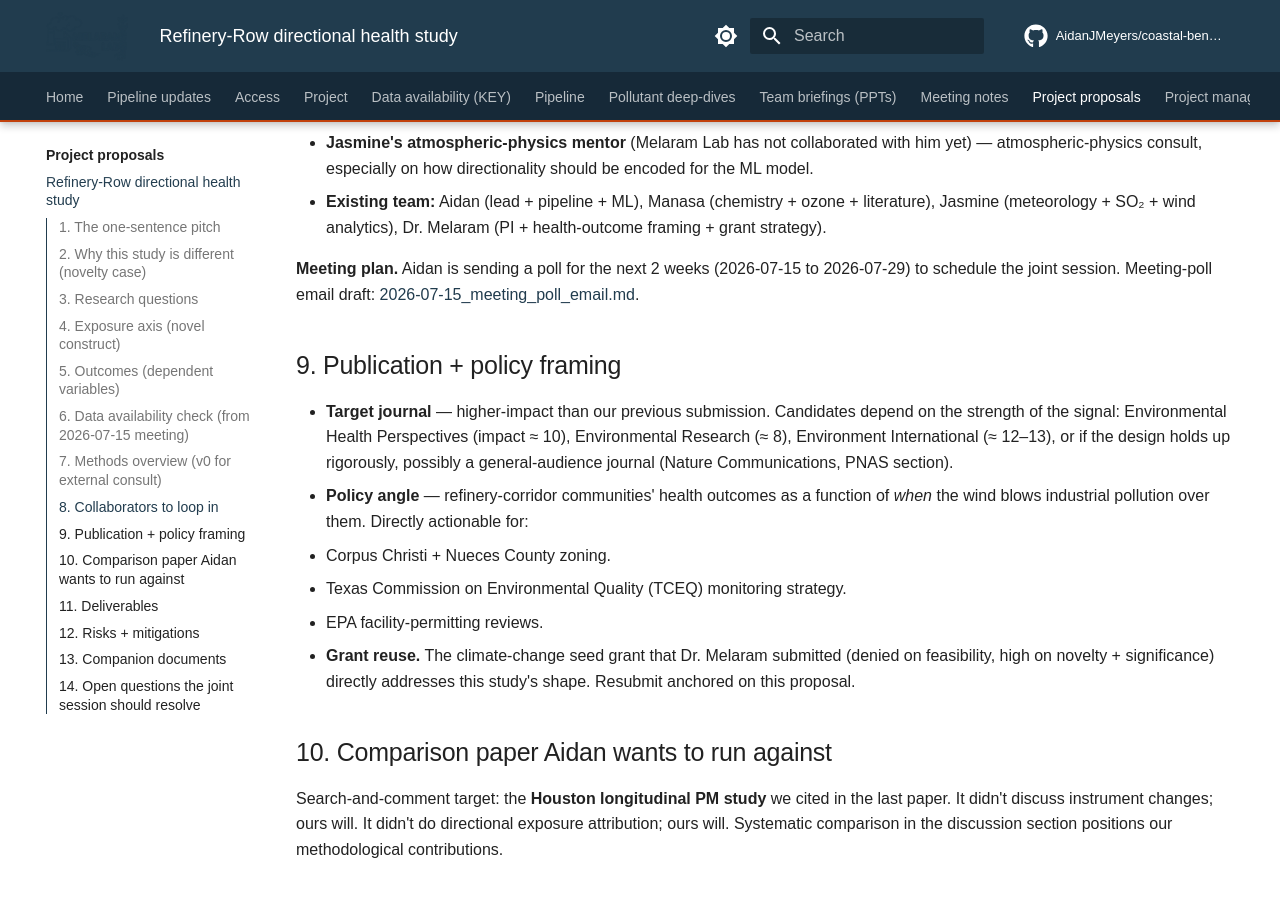
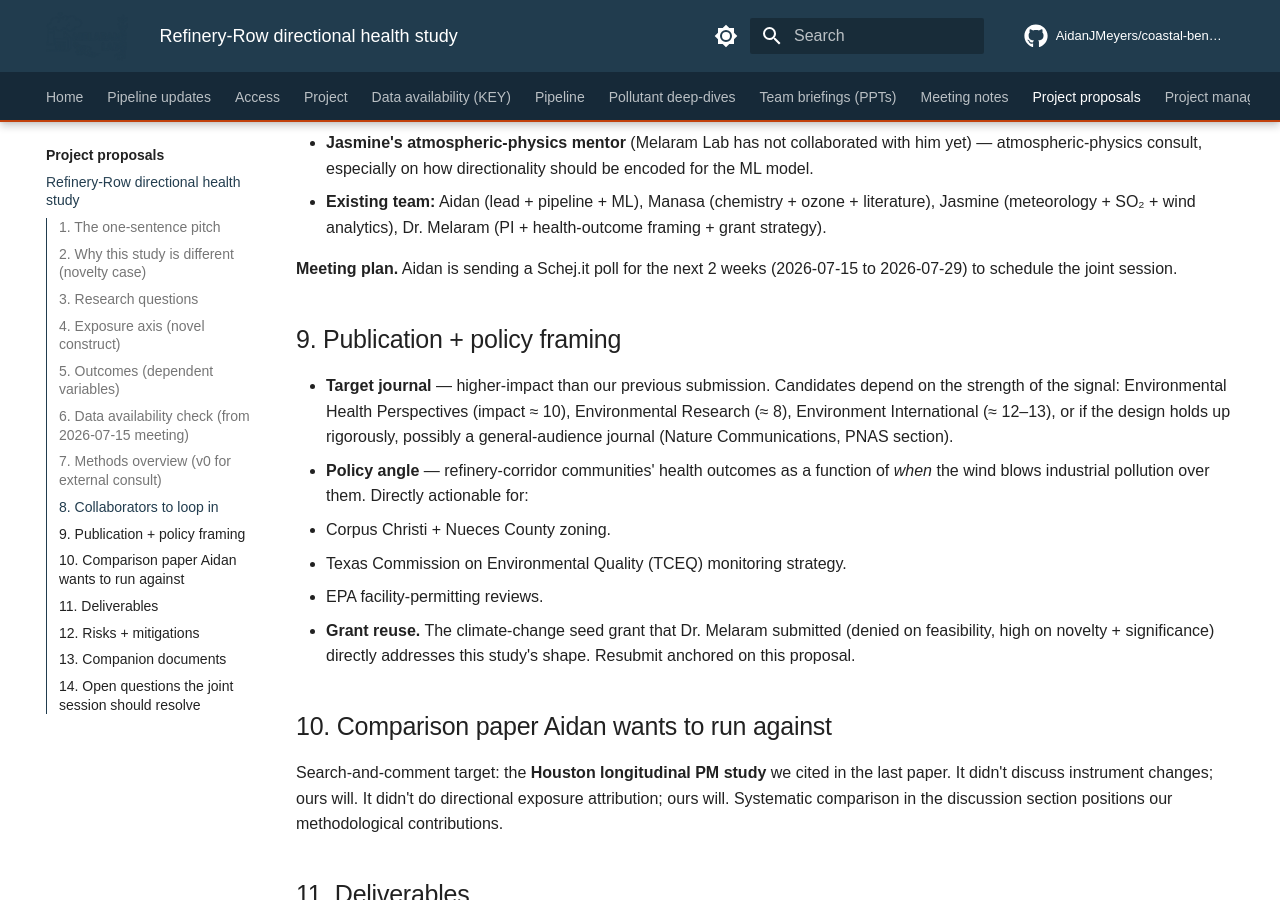
Before and after one commit to AidanJMeyers/coastal-bend-aq, an MkDocs documentation site: the page built from pipeline/docs/proposals/refinery_row_directional_health.md, in a window 1280 px wide and 900 px high, scrolled down 3702 px. Built offline with MkDocs 1.6.1 and Material for MkDocs 9.7.7, drawn with Linux system fonts in a browser that asks for light colours; some web fonts are replaced; comment, search, counter and statistics services are not loaded; some of the changed text lies outside the part shown.

Commit message:
v0.1.4 — remove scope-doc's residual email-draft links (unblocks strict-mode build)

```diff
--- a/pipeline/docs/proposals/refinery_row_directional_health.md
+++ b/pipeline/docs/proposals/refinery_row_directional_health.md
@@ -175,9 +175,8 @@
   ozone + literature), Jasmine (meteorology + SO₂ + wind analytics),
   Dr. Melaram (PI + health-outcome framing + grant strategy).
 
-**Meeting plan.** Aidan is sending a poll for the next 2 weeks
-(2026-07-15 to 2026-07-29) to schedule the joint session. Meeting-poll
-email draft: [2026-07-15_meeting_poll_email.md](./2026-07-15_meeting_poll_email.md).
+**Meeting plan.** Aidan is sending a Schej.it poll for the next 2 weeks
+(2026-07-15 to 2026-07-29) to schedule the joint session.
 
 ## 9. Publication + policy framing
 
@@ -241,8 +240,6 @@
   discussion.
 - [2026-07-08 meeting notes](../meeting_notes/2026-07-08.md) — team
   pollutant briefings that seeded this direction.
-- [2026-07-15 meeting-poll email draft](./2026-07-15_meeting_poll_email.md)
-  — outreach to Warden + Jin.
 - [Pollutant deep-dives](../pollutants/pm25.md) — per-pollutant technical
   context.
 - [Pipeline Updates](../pipeline_updates.md) — see v0.1.4 entry for this
```
Also changed, not shown: pipeline/docs/pipeline_updates.md (+3 -0 lines).
